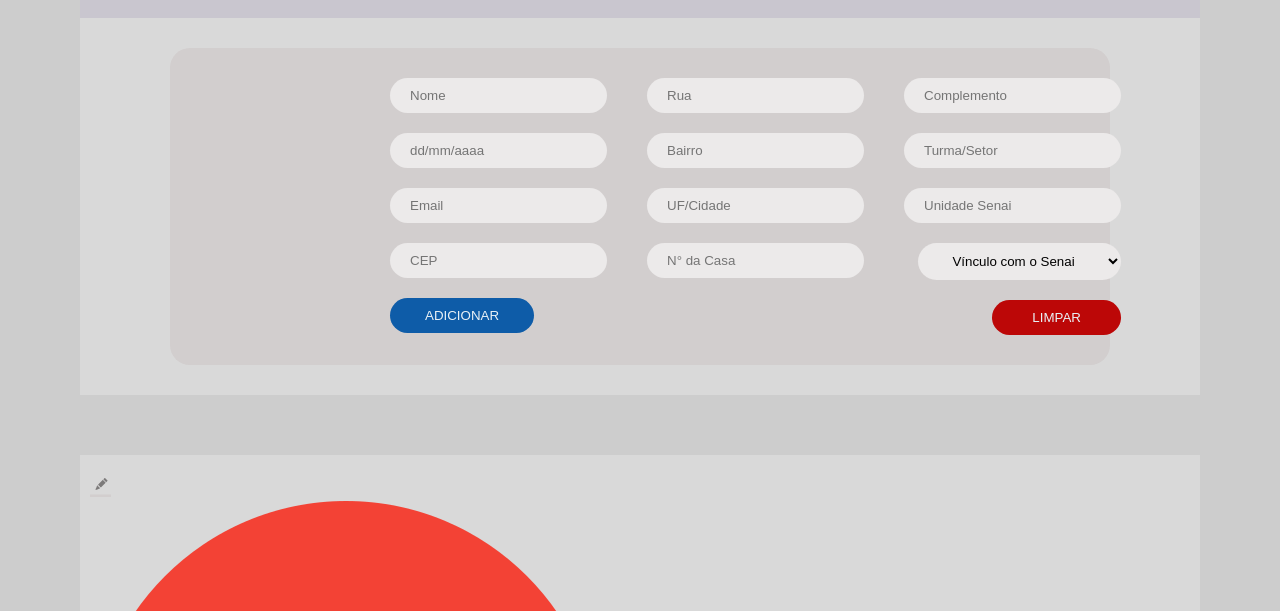
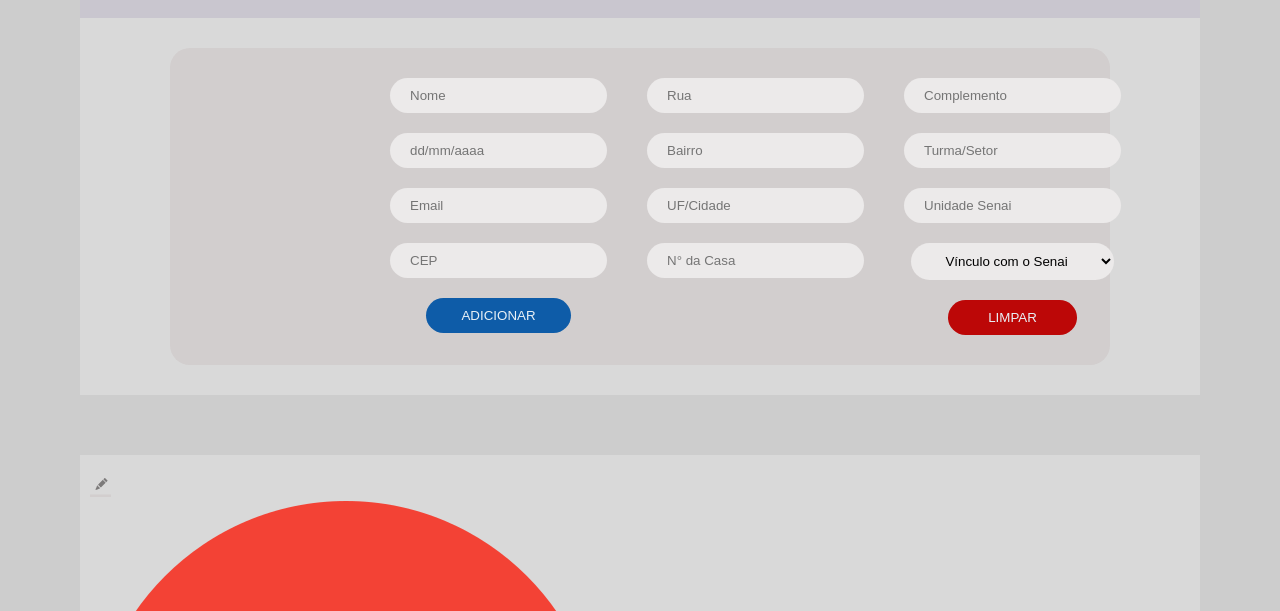
Before and after one commit to Garipino/cadastro-senai-10, a plain HTML site: page index.html in a window 1280 px wide. Shown: the part 189-800 px from the top of the page. Drawn offline with Linux system fonts and the light colour scheme; a web font is replaced by a local one.

Commit message:
att v1.5.1
correção de alinhamento nas divs:
coluna-1
coluna-3

```diff
--- a/css.css
+++ b/css.css
@@ -67,7 +67,7 @@
                 gap: 20px;
                 display: flex;
                 flex-direction: column;
-                align-items: flex-start;
+                align-items: center;
 
             }
 
@@ -86,7 +86,7 @@
                 gap: 20px;
                 display: flex;
                 flex-direction: column;
-                align-items: flex-end;
+                align-items: center;
 
                 .select-class{
                     text-align: center;
```
